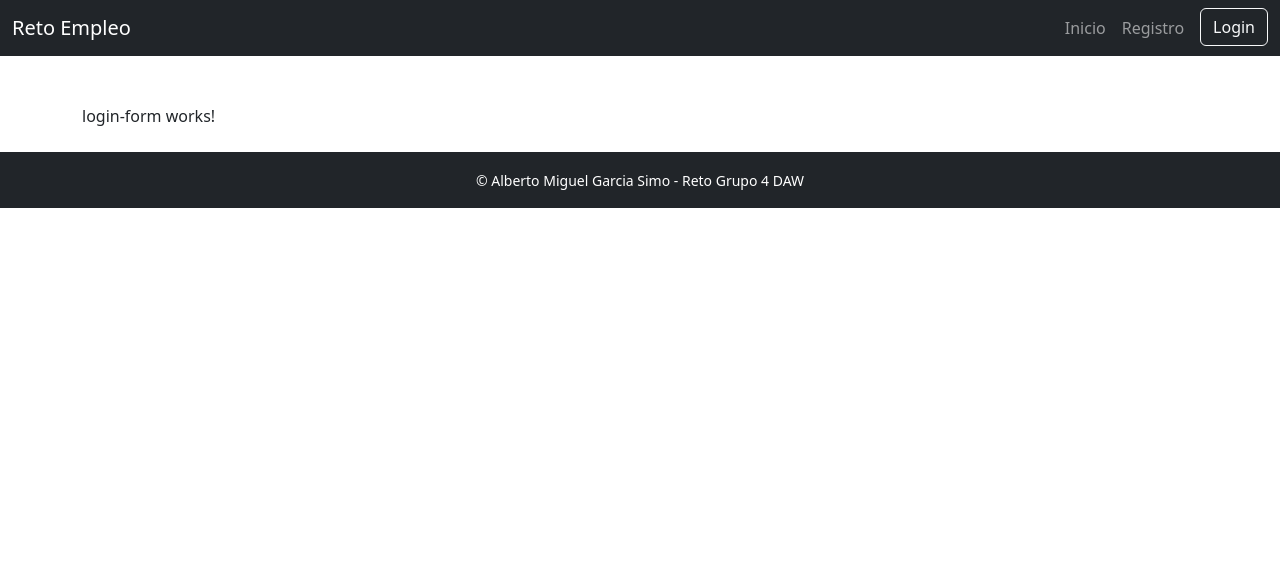
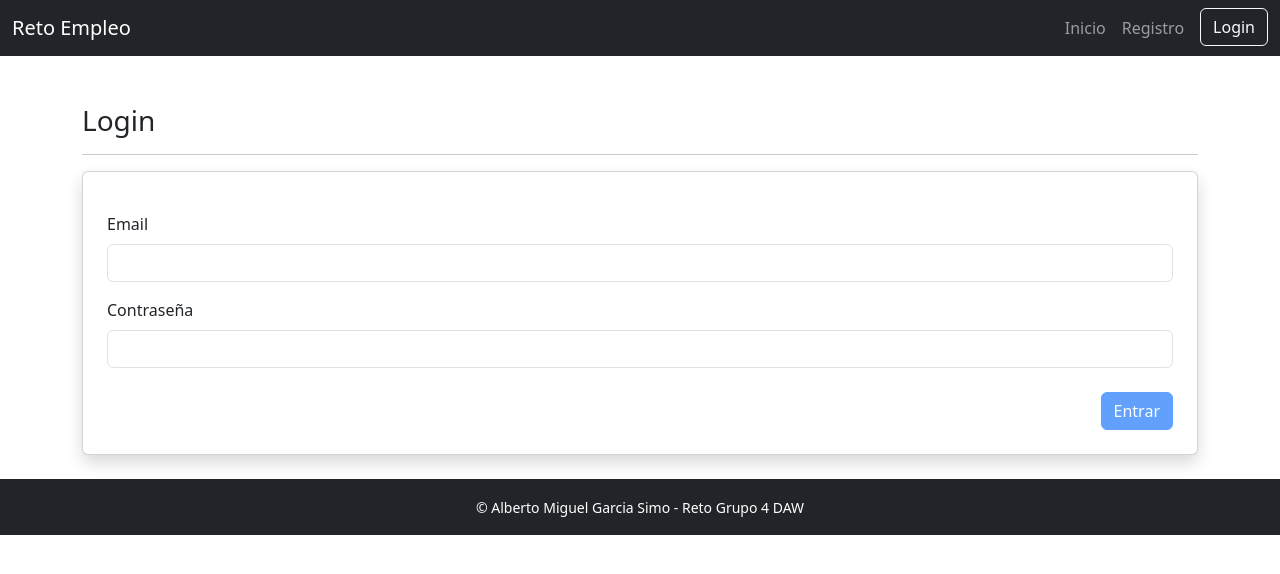
Before and after one commit to algarciasi/RetoAngular-master, an Angular app: page /login in a window 1280 px wide. Shown: the top 574 px of the page. Built offline with nearby package versions, Linux system fonts and the light colour scheme.

Commit message:
authentication sin funcionar desde front

```diff
--- a/src/app/pages/login-form/login-form.component.html
+++ b/src/app/pages/login-form/login-form.component.html
@@ -1 +1,30 @@
-<p>login-form works!</p>
+<section>
+    <h3>Login</h3>
+    <hr>
+
+    <form class="card shadow p-4" [formGroup]="loginForm" (ngSubmit)="onSubmit()">
+
+      <div class="mt-3">
+        <label for="email" class="form-label">Email</label>
+        <input type="email" id="email" class="form-control" formControlName="email">
+      </div>
+
+      <div class="mt-3">
+        <label for="password" class="form-label">Contraseña</label>
+        <input type="password" id="password" class="form-control" formControlName="password">
+      </div>
+
+      @if (error !== null) {
+        <div class="alert alert-danger mt-3">
+          {{ error }}
+        </div>
+      }
+
+      <div class="d-flex justify-content-end mt-4">
+        <button type="submit" class="btn btn-primary" [disabled]="!loginForm.valid">
+          Entrar
+        </button>
+      </div>
+
+    </form>
+  </section>
--- a/src/app/pages/login-form/login-form.component.ts
+++ b/src/app/pages/login-form/login-form.component.ts
@@ -1,12 +1,14 @@
 import { Component } from '@angular/core';
-import { FormBuilder, FormGroup, Validators } from '@angular/forms';
+import { FormBuilder, FormGroup, ReactiveFormsModule, Validators } from '@angular/forms';
 import { AuthService } from '../../services/auth.service';
-import { Router } from '@angular/router';
+import { Router, RouterLink } from '@angular/router';
 
 @Component({
   selector: 'app-login-form',
+  standalone: true,
+  imports: [ReactiveFormsModule, RouterLink],
   templateUrl: './login-form.component.html',
-  standalone: true
+  styleUrl: './login-form.component.css'
 })
 export class LoginFormComponent {
   loginForm: FormGroup;
@@ -21,13 +23,16 @@ export class LoginFormComponent {
 
   onSubmit() {
     const { email, password } = this.loginForm.value;
-    const usuario = this.authService.loginWithCredentials(email, password); // <-- este devuelve algo
 
-    if (usuario) {
-      this.router.navigate(['/home']);
-    } else {
-      this.error = 'Credenciales incorrectas';
-    }
+    this.authService.loginWithCredentials(email, password).subscribe({
+      next: usuario => {
+        this.router.navigate(['/home']);
+      },
+      error: () => {
+        this.error = 'Credenciales incorrectas';
+      }
+    });
   }
 
+
 }
--- a/src/app/services/auth.service.ts
+++ b/src/app/services/auth.service.ts
@@ -23,8 +23,15 @@ export class AuthService {
   }
 
   loginWithCredentials(email: string, password: string): Observable<Usuario> {
-    return this.http.post<Usuario>('http://localhost:8080/api/login', { email, password }).pipe(
+    return this.http.post<Usuario>(
+      'http://localhost:8086/auth/login',
+      { email, password },
+      {
+        headers: { 'Content-Type': 'application/json' }
+      }
+    ).pipe(
       tap(usuario => this._usuario.set(usuario))
     );
   }
+
 }
```
